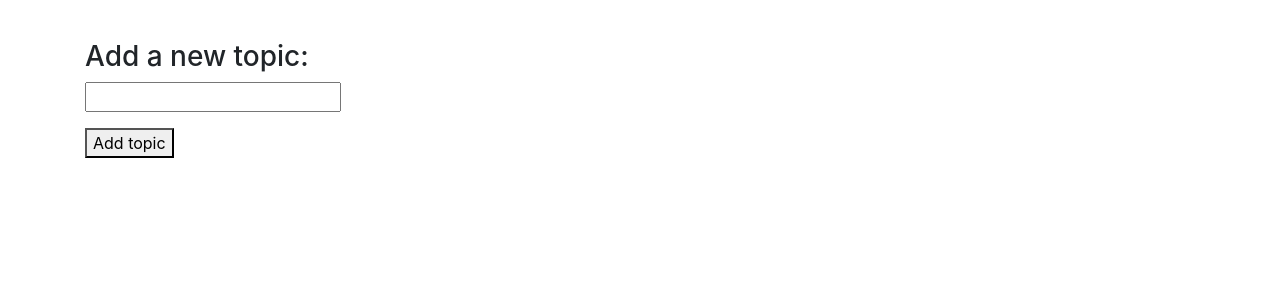
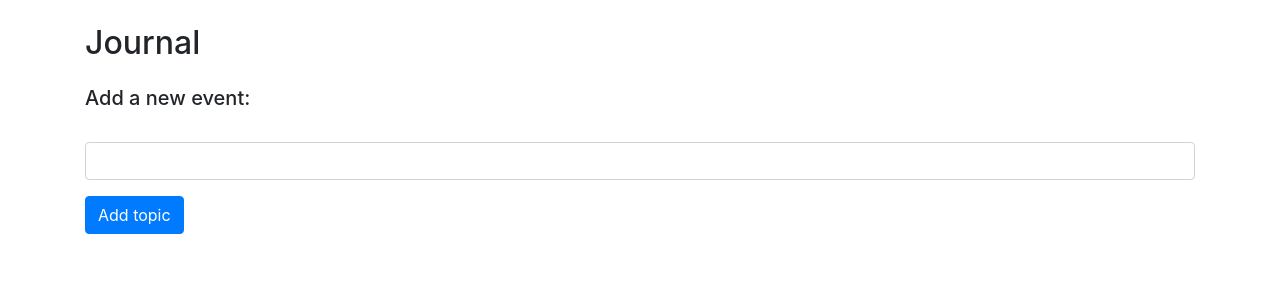
Before and after one commit to fpelletier-gh/baby-journal-MVC, a Django app: page /new_topic/ in a window 1280 px wide. Shown: the part 58-358 px from the top of the page. Run offline with Django 3.2, Linux system fonts and the light colour scheme; the visitor is signed in with stand-in values (Sample User, id 1); some libraries are stand-ins or nearby versions.

Commit message:
Added styling

```diff
--- a/baby_logs/templates/baby_logs/new_topic.html
+++ b/baby_logs/templates/baby_logs/new_topic.html
@@ -1,10 +1,18 @@
-{% extends "baby_logs/base.html" %} {% block content %}
-<h3>Add a new topic:</h3>
+{% extends "baby_logs/base.html" %}
+{% load bootstrap4 %}
 
-<form action="{% url 'baby_logs:new_topic' %}" method="post">
-  {% csrf_token %}
-  {{ form.as_p }}
-  <button name="submit">Add topic</button>
-</form>
+{% block page_header %}
+  <h2>Journal</h2>
+{% endblock page_header %}
+
+{% block content %}
+  <h5>Add a new event:</h5>
+  <form action="{% url 'baby_logs:new_topic' %}" method="post">
+    {% csrf_token %}
+    {% bootstrap_form form %}
+    {% buttons %}
+      <button name="submit" class="btn btn-primary">Add topic</button>
+    {% endbuttons %}
+  </form>
 
 {% endblock content %}
```
